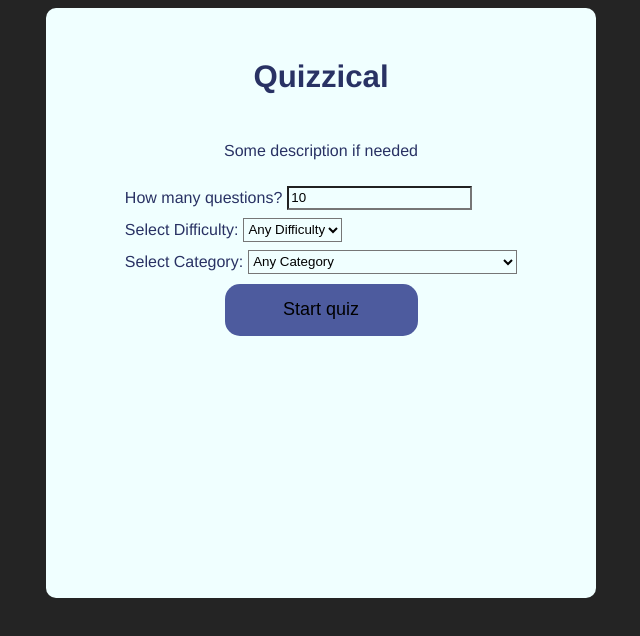
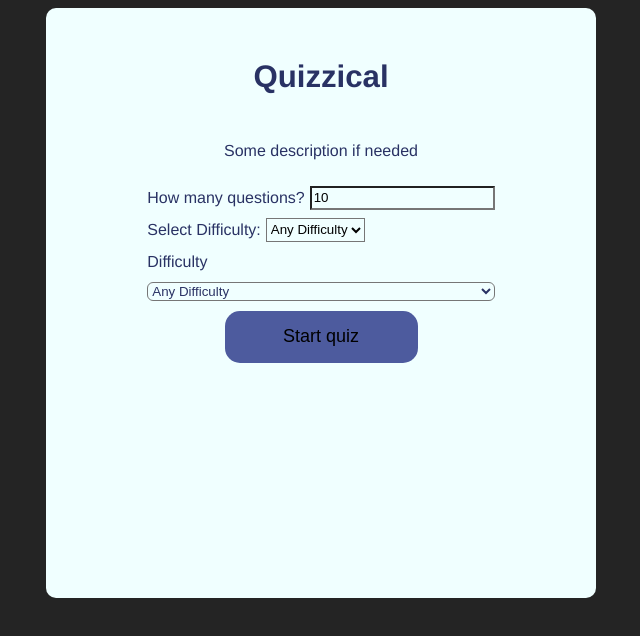
Before and after one commit to cwatersaudio/quizzical-standalone, a React (Vite) app: page / in a window 1280 px wide. Shown: the top 636 px of the page, without its empty margins (319-959 px from the left). Built offline with nearby package versions, Linux system fonts and the light colour scheme.

Commit message:
made dropdown component

```diff
--- /dev/null
+++ b/src/components/Dropdown.jsx
@@ -0,0 +1,21 @@
+import React from 'react'
+
+const Dropdown = ({ dropDownChoices, title, id, onChange, value, className }) => {
+    function generateOptions() {
+        return dropDownChoices.map((choice, index) => {
+            return <option key={`${id} ${index}`} value={choice.value}>{choice.label}</option>
+        })
+    }
+
+    return (
+        <>
+            <label for={id}>{title} </label>
+            <select name={id} className={className} onChange={onChange} value={value}>
+                {generateOptions()}
+            </select>
+        </>
+
+    )
+}
+
+export default Dropdown
--- a/src/components/QuizParams.jsx
+++ b/src/components/QuizParams.jsx
@@ -1,4 +1,5 @@
 import React from 'react'
+import Dropdown from './Dropdown'
 
 const QuizParams = ({ handleParamsChange, params }) => {
 
@@ -70,6 +71,14 @@ const QuizParams = ({ handleParamsChange, params }) => {
 
 
     }
+    const difficulties = [
+        { value: 'any', label: 'Any Difficulty' },
+        { value: 'easy', label: 'Easy' },
+        { value: 'medium', label: 'Medium' },
+        { value: 'hard', label: 'Hard' },
+    ]
+
+
 
     return (
         <form className='quiz-params'>
@@ -82,9 +91,18 @@ const QuizParams = ({ handleParamsChange, params }) => {
             <QuizDifficulty
                 className='param'
             />
-            <QuizTopics
+            <Dropdown
+                id='difficulty'
                 className='param'
+                onChange={handleParamsChange}
+                title='Difficulty'
+                dropDownChoices={difficulties}
+                values
+
             />
+            {/* <QuizTopics
+                className='param'
+            /> */}
 
 
         </form>
```
